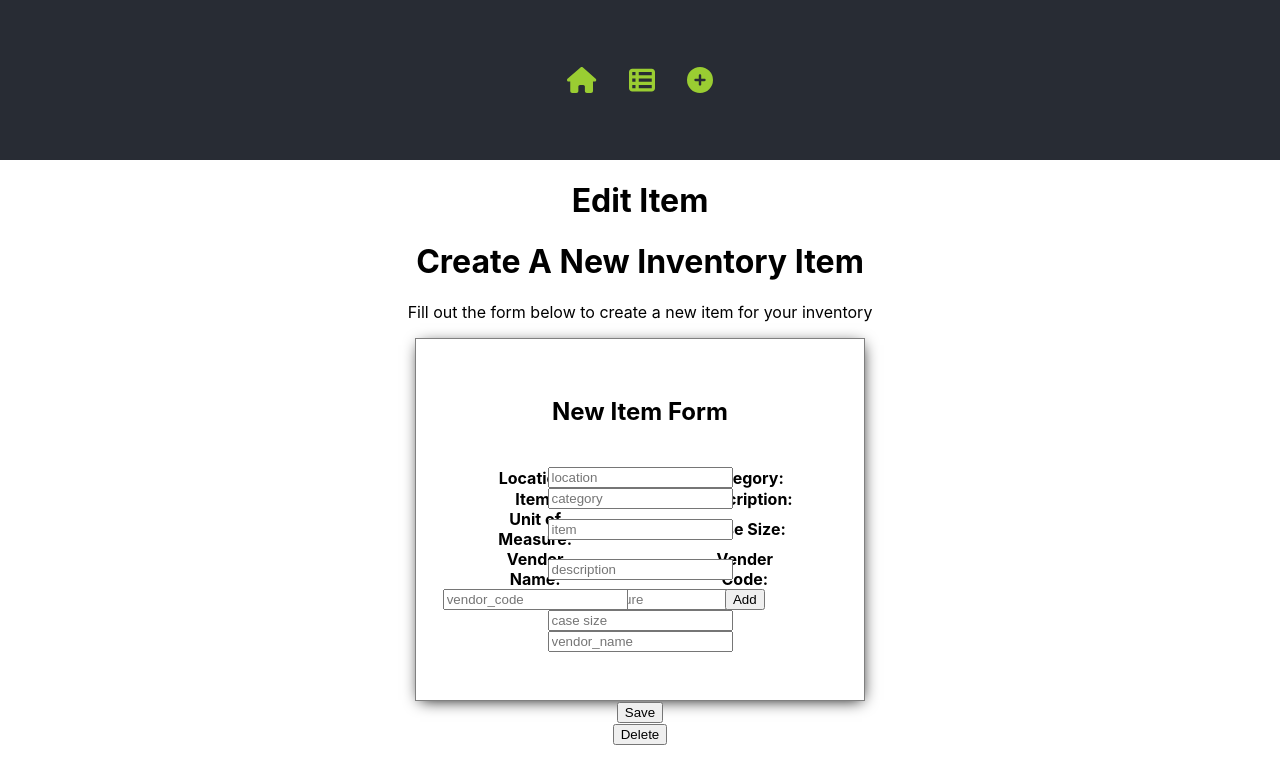
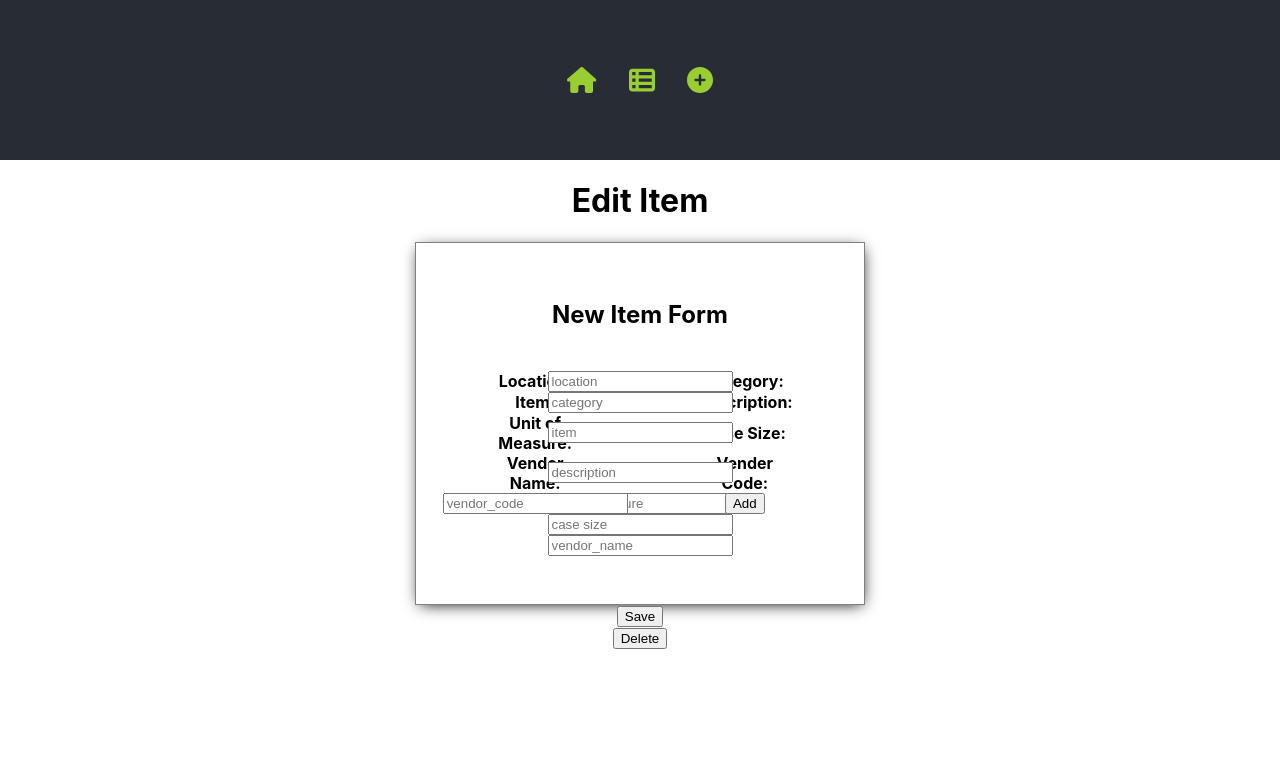
Before and after one commit to Job85/Restaurant-Inventory-App, a React (Create React App) app in the folder client/: page /items/1 in a window 1280 px wide. Shown: the top 784 px of the page. Built offline with nearby package versions, Linux system fonts and the light colour scheme; no server answers.

Commit message:
added <h1> Create A New Inventory Item and <p> tag,  removed <h1> tag from ItemForm

```diff
--- a/client/src/components/ItemForm.jsx
+++ b/client/src/components/ItemForm.jsx
@@ -25,8 +25,6 @@ const ItemForm = (props) => {
 
     return (
         <>
-            <h1 className="page-title">Create A New Inventory Item</h1>
-            <p className="page-description">Fill out the form below to create a new item for your inventory</p>
             <form onSubmit={handlePostSubmit}>
                 <Card
                     className="home-card"
--- a/client/src/pages/NewItem.js
+++ b/client/src/pages/NewItem.js
@@ -5,7 +5,8 @@ const NewItem = () => {
 
     return (
         <>
-            <h1>Create a New Item</h1>
+            <h1 className="page-title">Create A New Inventory Item</h1>
+            <p className="page-description">Fill out the form below to create a new item for your inventory</p>
             <ItemForm />
         </>
     )
```
